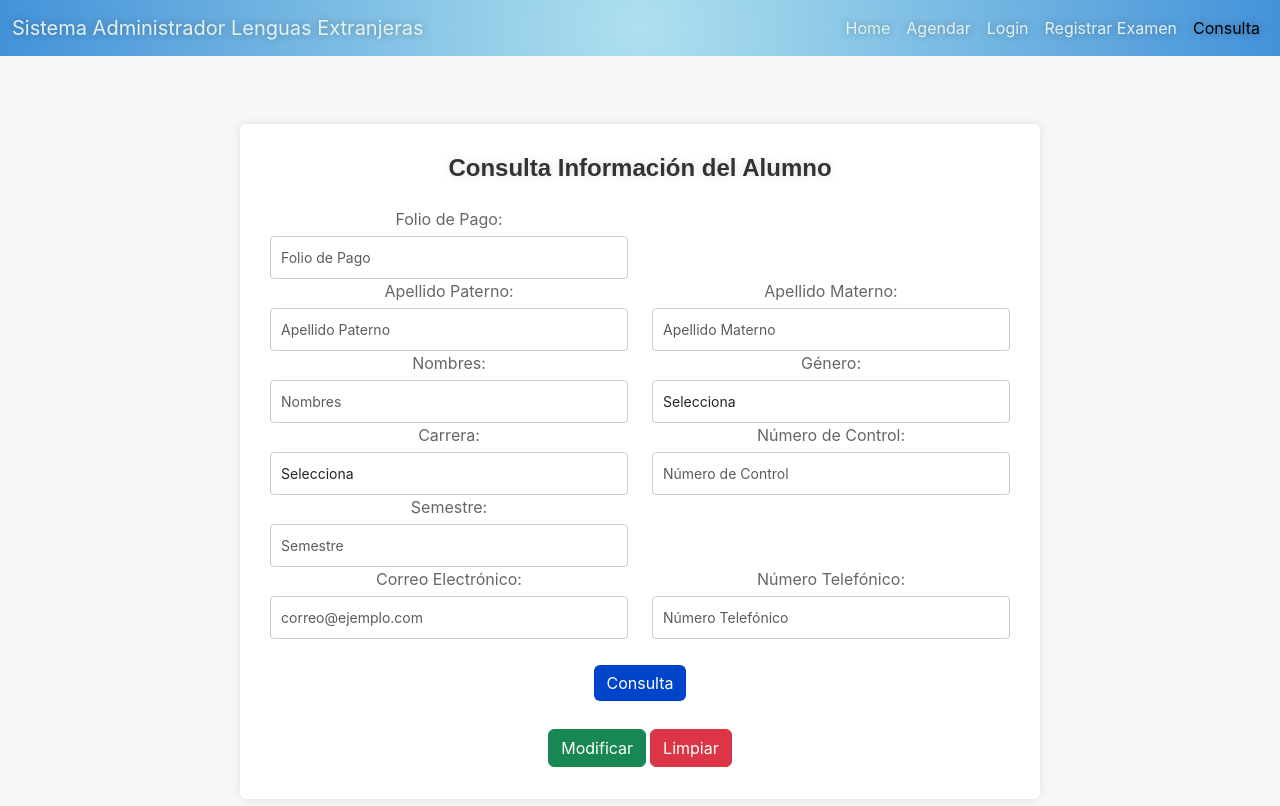
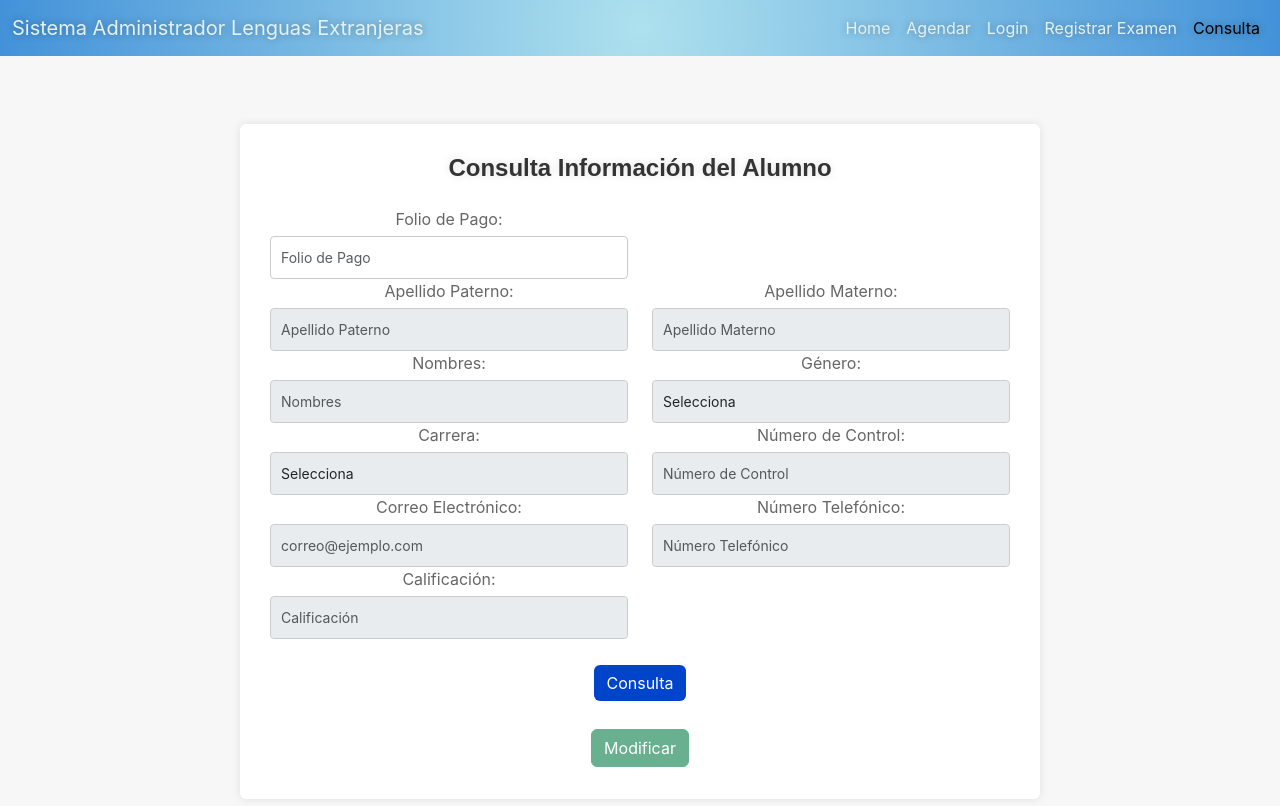
Before and after one commit to Mijimenez9/Test3, a React (Create React App) app in the folder client/: page /Consulta in a window 1280 px wide. Shown: the top 806 px of the page. Built offline with nearby package versions, Linux system fonts and the light colour scheme.

Commit message:
COMPONENTE CONSULTA FUNCIONANDO 100%
se agrego al componente CONSULTA la actualizacion del estudiante en la base de datos, tambien se modifico y agrego el metodo en axios

```diff
--- a/client/package.json
+++ b/client/package.json
@@ -10,6 +10,7 @@
     "bootstrap": "^5.3.3",
     "date-fns": "^3.6.0",
     "datepicker": "^0.0.0",
+    "moment": "^2.30.1",
     "react": "^18.2.0",
     "react-bootstrap": "^2.10.2",
     "react-calendar": "^4.8.0",
--- a/client/src/Components/Consulta.js
+++ b/client/src/Components/Consulta.js
@@ -4,7 +4,7 @@ import { Container, Card, Form, Button, Row, Col } from "react-bootstrap";
 import "./registro.css";
 
 const Consulta = () => {
-    const [formValues, setFormValues] = useState({
+  const initialState = {
     apellidoPaterno: "",
     apellidoMaterno: "",
     nombres: "",
@@ -12,13 +12,15 @@ const Consulta = () => {
     folioPago: "",
     carrera: "",
     numControl: "",
-      semestre: "",
+    calificacion: "",
     email: "",
     telefono: "",
-    });
+  };
 
-    const [isConsultaDisabled, setIsConsultaDisabled] = useState(false); // Cambiado a false
-    const [isModificarEnabled, setIsModificarEnabled] = useState(true); // Cambiado a true
+  const [formValues, setFormValues] = useState(initialState);
+
+  const [isConsultaDisabled, setIsConsultaDisabled] = useState(false);
+  const [isModificarEnabled, setIsModificarEnabled] = useState(false);
 
   const handleInputChange = (e) => {
     const { id, value } = e.target;
@@ -31,7 +33,6 @@ const Consulta = () => {
   const handleSubmit = async (e) => {
     e.preventDefault();
 
-      // Validar si el campo de folio está vacío
     if (!formValues.folioPago) {
       alert("Por favor, ingrese un folio antes de enviar el formulario.");
       return;
@@ -41,8 +42,8 @@ const Consulta = () => {
       const response = await Axios.get(`http://localhost:3307/buscarFolio?folioPago=${formValues.folioPago}`);
 
       if (response.data) {
-          setFormValues(prevState => ({
-            ...prevState,
+        setFormValues({
+          ...initialState,
           apellidoPaterno: response.data.apellido_paterno,
           apellidoMaterno: response.data.apellido_materno,
           nombres: response.data.nombre,
@@ -51,37 +52,53 @@ const Consulta = () => {
           telefono: response.data.telefono,
           genero: response.data.sexo,
           numControl: response.data.numero_control,
-          }));
+          calificacion: response.data.calificacion,
+          folioPago:response.data.folioPago,
+        });
         setIsConsultaDisabled(true);
         setIsModificarEnabled(true);
       } else {
-          alert("FOLIO NO ENCONTRADO");
+        alert("FOLIO NO ENCONTRADO. Por favor, ingrese un folio correcto.");
       }
     } catch (error) {
       console.error("Error al buscar el folio:", error);
     }
   };
 
-    const handleModify = () => {
+
+
+  const handleCancel = () => {
+    setFormValues(initialState);
+
     setIsConsultaDisabled(false);
     setIsModificarEnabled(false);
   };
 
-    const handleCancel = () => {
-      setFormValues({
-        apellidoPaterno: "",
-        apellidoMaterno: "",
-        nombres: "",
-        genero: "",
-        folioPago: "",
-        carrera: "",
-        numControl: "",
-        semestre: "",
-        email: "",
-        telefono: "",
+
+  const handleModify = async () => {
+    try {
+      setIsConsultaDisabled(false);
+      setIsModificarEnabled(false);
+      await Axios.post("http://localhost:3307/updateEstudiante", {
+
+        nombres: formValues.nombres,
+        apellidoMaterno: formValues.apellidoMaterno,
+        apellidoPaterno: formValues.apellidoPaterno,
+        numControl: formValues.numControl,
+        carrera: formValues.carrera,
+        genero: formValues.genero,
+        email: formValues.email,
+        telefono: formValues.telefono,
+        calificacion: formValues.calificacion,
+        folioPago:formValues.folioPago,
       });
-      setIsConsultaDisabled(true);
+      alert("Estudiante actualizado correctamente");
+      setIsConsultaDisabled(false);
       setIsModificarEnabled(false);
+    } catch (error) {
+      console.error("Error al modificar estudiante:", error);
+      alert("Error al modificar estudiante");
+    }
   };
 
   return (
@@ -100,6 +117,7 @@ const Consulta = () => {
                     value={formValues.folioPago}
                     onChange={handleInputChange}
                     disabled={isConsultaDisabled}
+
                   />
                 </Form.Group>
               </Col>
@@ -113,7 +131,7 @@ const Consulta = () => {
                     placeholder="Apellido Paterno"
                     value={formValues.apellidoPaterno}
                     onChange={handleInputChange}
-                    disabled={isConsultaDisabled}
+                    disabled={!isModificarEnabled}
                   />
                 </Form.Group>
               </Col>
@@ -125,7 +143,7 @@ const Consulta = () => {
                     placeholder="Apellido Materno"
                     value={formValues.apellidoMaterno}
                     onChange={handleInputChange}
-                    disabled={isConsultaDisabled}
+                    disabled={!isModificarEnabled}
                   />
                 </Form.Group>
               </Col>
@@ -139,7 +157,7 @@ const Consulta = () => {
                     placeholder="Nombres"
                     value={formValues.nombres}
                     onChange={handleInputChange}
-                    disabled={isConsultaDisabled}
+                    disabled={!isModificarEnabled}
                   />
                 </Form.Group>
               </Col>
@@ -150,7 +168,7 @@ const Consulta = () => {
                     as="select"
                     value={formValues.genero}
                     onChange={handleInputChange}
-                    disabled={isConsultaDisabled}
+                    disabled={!isModificarEnabled}
                   >
                     <option value="">Selecciona</option>
                     <option value="masculino">Masculino</option>
@@ -167,7 +185,7 @@ const Consulta = () => {
                     as="select"
                     value={formValues.carrera}
                     onChange={handleInputChange}
-                    disabled={isConsultaDisabled}
+                    disabled={!isModificarEnabled}
                   >
                     <option value="">Selecciona</option>
                     <option value="Arquitectura">Arquitectura</option>
@@ -184,25 +202,12 @@ const Consulta = () => {
                     placeholder="Número de Control"
                     value={formValues.numControl}
                     onChange={handleInputChange}
-                    disabled={isConsultaDisabled}
+                    disabled={!isModificarEnabled}
                   />
                 </Form.Group>
               </Col>
             </Row>
-            <Row>
-              <Col md={6}>
-                <Form.Group controlId="semestre">
-                  <Form.Label>Semestre:</Form.Label>
-                  <Form.Control
-                    type="text"
-                    placeholder="Semestre"
-                    value={formValues.semestre}
-                    onChange={handleInputChange}
-                    disabled={isConsultaDisabled}
-                  />
-                </Form.Group>
-              </Col>
-            </Row>
+
             <Row>
               <Col md={6}>
                 <Form.Group controlId="email">
@@ -212,7 +217,7 @@ const Consulta = () => {
                     placeholder="correo@ejemplo.com"
                     value={formValues.email}
                     onChange={handleInputChange}
-                    disabled={isConsultaDisabled}
+                    disabled={!isModificarEnabled}
                   />
                   <Form.Control.Feedback type="invalid"></Form.Control.Feedback>
                 </Form.Group>
@@ -225,7 +230,21 @@ const Consulta = () => {
                     placeholder="Número Telefónico"
                     value={formValues.telefono}
                     onChange={handleInputChange}
-                    disabled={isConsultaDisabled}
+                    disabled={!isModificarEnabled}
+                  />
+                </Form.Group>
+              </Col>
+            </Row>
+            <Row>
+              <Col md={6}>
+                <Form.Group controlId="calificacion">
+                  <Form.Label>Calificación:</Form.Label>
+                  <Form.Control
+                    type="number"
+                    placeholder="Calificación"
+                    value={formValues.calificacion}
+                    onChange={handleInputChange}
+                    disabled={!isModificarEnabled}
                   />
                 </Form.Group>
               </Col>
@@ -241,7 +260,7 @@ const Consulta = () => {
               </Button>
               {isModificarEnabled && (
                 <Button variant="danger" onClick={handleCancel}>
-                  Limpiar
+                  Cancelar
                 </Button>
               )}
             </div>
--- a/client/src/Components/RegistroExamen.js
+++ b/client/src/Components/RegistroExamen.js
@@ -2,6 +2,7 @@ import React, { useState } from "react";
 import { Container, Card, Form } from "react-bootstrap";
 import CalendarioAdmin from "./CalendarioAdmin";
 import "./RegistroExamen.css";
+
 const RegistroExamen = () => {
   const [formValues, setFormValues] = useState({
     fechaExamen: null,
@@ -11,11 +12,9 @@ const RegistroExamen = () => {
 
   const handleInputChange = (e) => {
     const { id, value } = e.target;
-    let newValue = value;
-
     setFormValues((prevState) => ({
       ...prevState,
-      [id]: newValue,
+      [id]: value,
     }));
   };
 
@@ -23,7 +22,7 @@ const RegistroExamen = () => {
     e.preventDefault();
     console.log("Formulario enviado: ", formValues);
 
-    // Implementar lógica de registro aquí (con Axios o método preferido)
+    // Aquí puedes implementar la lógica para enviar los datos a la base de datos
   };
 
   return (
@@ -33,13 +32,11 @@ const RegistroExamen = () => {
 
         <Card>
           <Card.Body>
-          <h5>Registrar Nuevo Examen</h5>
+            <h5>Registrar Nuevo Examen</h5>
             <form onSubmit={handleSubmit}>
               <div className="campo">
-                <h3>Fecha de Examen :</h3>
-
+                <h3>Fecha de Examen:</h3>
                 <CalendarioAdmin
-                  className="calendar"
                   selectedDate={formValues.fechaExamen}
                   onDateChange={(date) =>
                     setFormValues((prevState) => ({
@@ -49,8 +46,32 @@ const RegistroExamen = () => {
                   }
                 />
               </div>
-              <h3>Cupo Maximo</h3>
-
+              {formValues.fechaExamen && (
+                <div>
+                  <h3>Selecciona una hora:</h3>
+                  <select
+                    id="horaExamen"
+                    value={formValues.horaExamen}
+                    onChange={handleInputChange}
+                    required
+                  >
+                    {/* Aquí se mostrarán las horas disponibles */}
+                    <option value="">Selecciona una hora</option>
+                    <option value="07:00">07:00 AM</option>
+                    <option value="08:00">08:00 AM</option>
+                    <option value="09:00">09:00 AM</option>
+                    <option value="10:00">10:00 AM</option>
+                    <option value="11:00">11:00 AM</option>
+                    <option value="12:00">12:00 PM</option>
+                    <option value="13:00">01:00 PM</option>
+                    <option value="14:00">02:00 PM</option>
+                    <option value="15:00">03:00 PM</option>
+                    <option value="16:00">04:00 PM</option>
+                    <option value="17:00">05:00 PM</option>
+                  </select>
+                </div>
+              )}
+              <h3>Cupo Máximo:</h3>
               <Form.Control
                 type="number"
                 id="cupoMaximo"
@@ -58,7 +79,6 @@ const RegistroExamen = () => {
                 onChange={handleInputChange}
                 required
               />
-
               <button type="submit">Registrar examen</button>
             </form>
           </Card.Body>
```
Also changed, not shown: client/src/Components/CalendarioAdmin.js (+30 -31 lines), 2 other files (tests, documents, lock files or other folders). Lines whose indentation alone changed are shown as unchanged.
